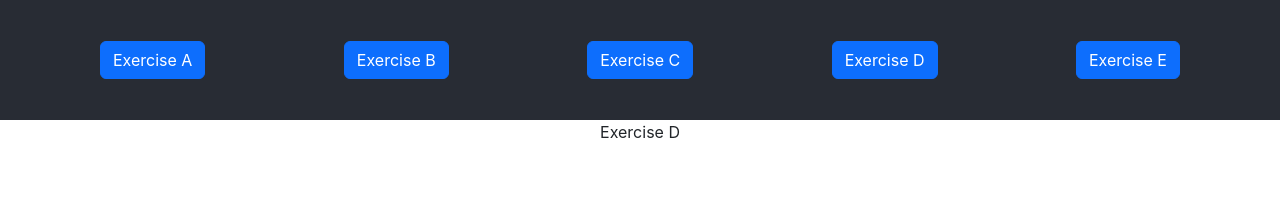
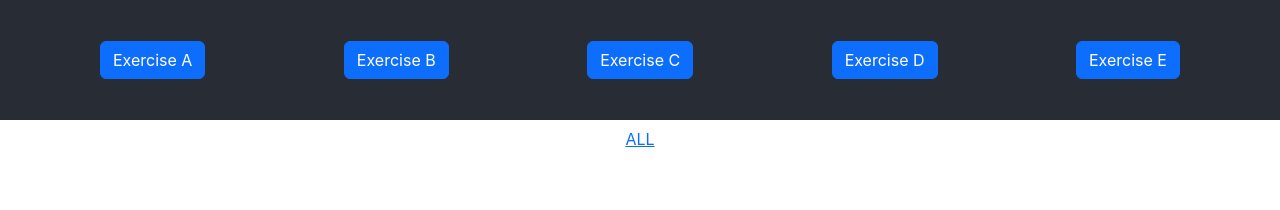
Before and after one commit to flatspider/react-exercises, a React (Create React App) app: page / in a window 1280 px wide. Both pictures are taken after a click on the button "Exercise D". Shown: the top 210 px of the page. Built offline with nearby package versions, Linux system fonts and the light colour scheme.

Commit message:
Link button showing for Exercise D.

```diff
--- a/src/App.js
+++ b/src/App.js
@@ -5,6 +5,7 @@ import { BlogForm } from "./exercise-A/BlogForm.js";
 import { FullForm } from "./exercise-B/FullForm.js";
 import { useState } from "react";
 import BlogPopUp from "./exercise-C/BlogPopUp";
+import BookmarkList from "./exercise-D/BookmarkList";
 
 // Need to listen for click on exercise A. onClick, render exerciseA.
 
@@ -71,7 +72,7 @@ function App() {
       {exercise === "a" && <BlogForm onSubmit={handleSubmit} />}
       {exercise === "b" && <FullForm />}
       {exercise === "c" && <BlogPopUp />}
-      {exercise === "d" && <p>Exercise D</p>}
+      {exercise === "d" && <BookmarkList />}
       {exercise === "e" && <p>Exercise E</p>}
     </div>
   );
--- a/src/exercise-C/BlogDetail.js
+++ /dev/null
@@ -1 +0,0 @@
-// This should map the content of the blog onto the modal.
--- /dev/null
+++ b/src/exercise-D/BookmarkList.js
@@ -0,0 +1,39 @@
+import { useState } from "react";
+
+const INITIAL_BOOKMARKS = [
+  {
+    url: "https://news.ycombinator.com",
+    title: "Hacker News",
+    tag: "news",
+  },
+  {
+    url: "https://nytimes.com",
+    title: "The New York Times",
+    tag: "news",
+  },
+  {
+    url: "https://lesswrong.com",
+    title: "Improving Rationality",
+    tag: "AI",
+  },
+];
+
+function BookmarkList() {
+  const [tagFilter, setTagFilter] = useState(null);
+
+  return (
+    <div>
+      <header>
+        <button
+          className="btn btn-link"
+          type="button"
+          onClick={() => setTagFilter(null)}
+        >
+          ALL
+        </button>
+      </header>
+    </div>
+  );
+}
+
+export default BookmarkList;
```
